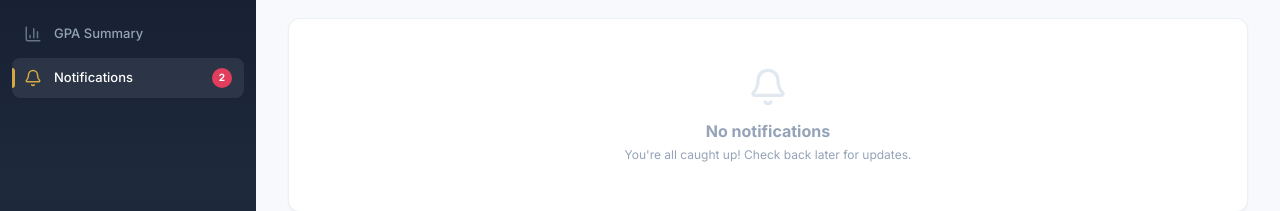
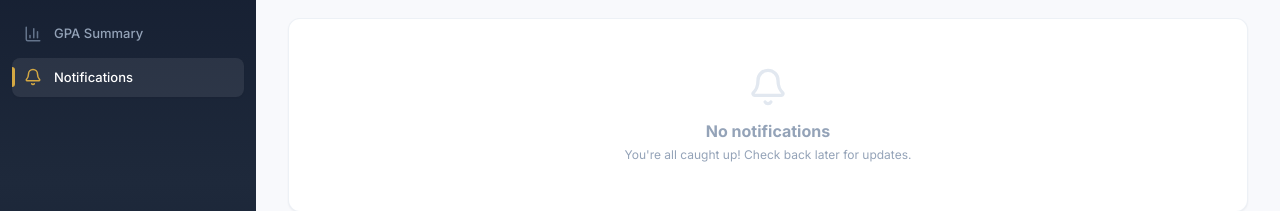
Before and after one commit to Dhivanujan/Community-Project-RMS, a Next.js app: page /student/notifications in a window 1280 px wide. Shown: the part 217-428 px from the top of the page. Built offline with nearby package versions, Linux system fonts and the light colour scheme; no server answers.

Commit message:
Enhance notifications functionality by implementing user email retrieval for notifications and adding unread count display in the sidebar; improve error handling for API calls.

```diff
--- a/app/api/student/notifications/route.js
+++ b/app/api/student/notifications/route.js
@@ -3,6 +3,7 @@ import mongoose from 'mongoose';
 import dbConnect from '@/lib/dbConnect';
 import Result from '@/models/Result';
 import StudentNotification from '@/models/StudentNotification';
+import { requireStudent } from '@/lib/auth';
 import {
   hasStudentIdentifier,
   normalizeStudentIdentifier,
@@ -41,8 +42,19 @@ export async function GET(request) {
   try {
     await dbConnect();
 
-    const { searchParams } = new URL(request.url);
-    const identifiers = normalizeStudentIdentifier(searchParams);
+    // Try API auth, bypass error if not found? No, let's just try auth to get the user email if there are no search params.
+    let identifiers;
+    try {
+      const { searchParams } = new URL(request.url);
+      identifiers = normalizeStudentIdentifier(searchParams);
+
+      if (!hasStudentIdentifier(identifiers)) {
+        const { authorized, user } = await requireStudent(request);
+        if (authorized && user?.email) {
+          identifiers.email = user.email;
+        }
+      }
+    } catch(e) {}
 
     if (!hasStudentIdentifier(identifiers)) {
       return NextResponse.json(
@@ -114,7 +126,17 @@ export async function PATCH(request) {
     await dbConnect();
 
     const body = await request.json();
-    const { studentId, rollNumber, email, notificationId, read, markAllRead } = body || {};
+    const { notificationId, read, markAllRead } = body || {};
+    let { studentId, rollNumber, email } = body || {};
+
+    if (!studentId && !rollNumber && !email) {
+      try {
+        const { authorized, user } = await requireStudent(request);
+        if (authorized && user?.email) {
+          email = user.email;
+        }
+      } catch(e) {}
+    }
 
     if (!studentId && !rollNumber && !email) {
       return NextResponse.json(
--- a/components/Student/NotificationsPage.jsx
+++ b/components/Student/NotificationsPage.jsx
@@ -48,7 +48,7 @@ export default function NotificationsPage() {
     try {
       const response = await fetch('/api/student/notifications', {
         headers: {
-          'Authorization': 'Bearer ' + localStorage.getItem('token'),
+          'Authorization': 'Bearer ' + (localStorage.getItem('token') || ''),
         },
       });
       if (response.ok) {
@@ -86,10 +86,10 @@ export default function NotificationsPage() {
           'Authorization': 'Bearer ' + localStorage.getItem('token'),
         },
         body: JSON.stringify({
-          email: localStorage.getItem('userEmail'), // Passing an identifier just in case
           markAllRead: true
         })
       });
+      window.dispatchEvent(new Event('notificationsUpdated'));
     } catch (error) {
       console.error("Failed to mark all as read", error);
     }
@@ -108,11 +108,11 @@ export default function NotificationsPage() {
           'Authorization': 'Bearer ' + localStorage.getItem('token'),
         },
         body: JSON.stringify({
-          email: localStorage.getItem('userEmail'),
           notificationId: id,
           read: !currentStatus
         })
       });
+      window.dispatchEvent(new Event('notificationsUpdated'));
     } catch (error) {
       console.error("Failed to toggle read status", error);
     }
--- a/components/Student/Sidebar.jsx
+++ b/components/Student/Sidebar.jsx
@@ -2,6 +2,7 @@
 
 import Link from "next/link";
 import { usePathname, useRouter } from "next/navigation";
+import { useState, useEffect } from "react";
 import {
   LayoutDashboard,
   Star,
@@ -22,6 +23,39 @@ const navItems = [
 export default function Sidebar() {
   const pathname = usePathname();
   const router = useRouter();
+  const [unreadCount, setUnreadCount] = useState(0);
+
+  useEffect(() => {
+    const fetchUnreadCount = async () => {
+      try {
+        const response = await fetch('/api/student/notifications', {
+          headers: {
+            'Authorization': 'Bearer ' + (localStorage.getItem('token') || ''),
+          },
+        });
+        if (response.ok) {
+          const result = await response.json();
+          if (result.success && result.data) {
+            setUnreadCount(result.data.unreadCount || 0);
+          }
+        }
+      } catch (error) {
+        console.error("Failed to fetch unread count for sidebar", error);
+      }
+    };
+
+    fetchUnreadCount();
+
+    // Optional: Listen for custom events if notifications are updated from other components
+    const handleNotificationUpdate = () => {
+      fetchUnreadCount();
+    };
+    window.addEventListener('notificationsUpdated', handleNotificationUpdate);
+
+    return () => {
+      window.removeEventListener('notificationsUpdated', handleNotificationUpdate);
+    };
+  }, []);
 
   const handleLogout = async () => {
     try {
@@ -82,9 +116,9 @@ export default function Sidebar() {
                 }`}
               />
               <span>{item.name}</span>
-              {item.name === "Notifications" && (
+              {item.name === "Notifications" && unreadCount > 0 && (
                 <span className="ml-auto w-5 h-5 rounded-full bg-rose-500/90 text-[10px] font-bold text-white flex items-center justify-center">
-                  2
+                  {unreadCount}
                 </span>
               )}
             </Link>
```
